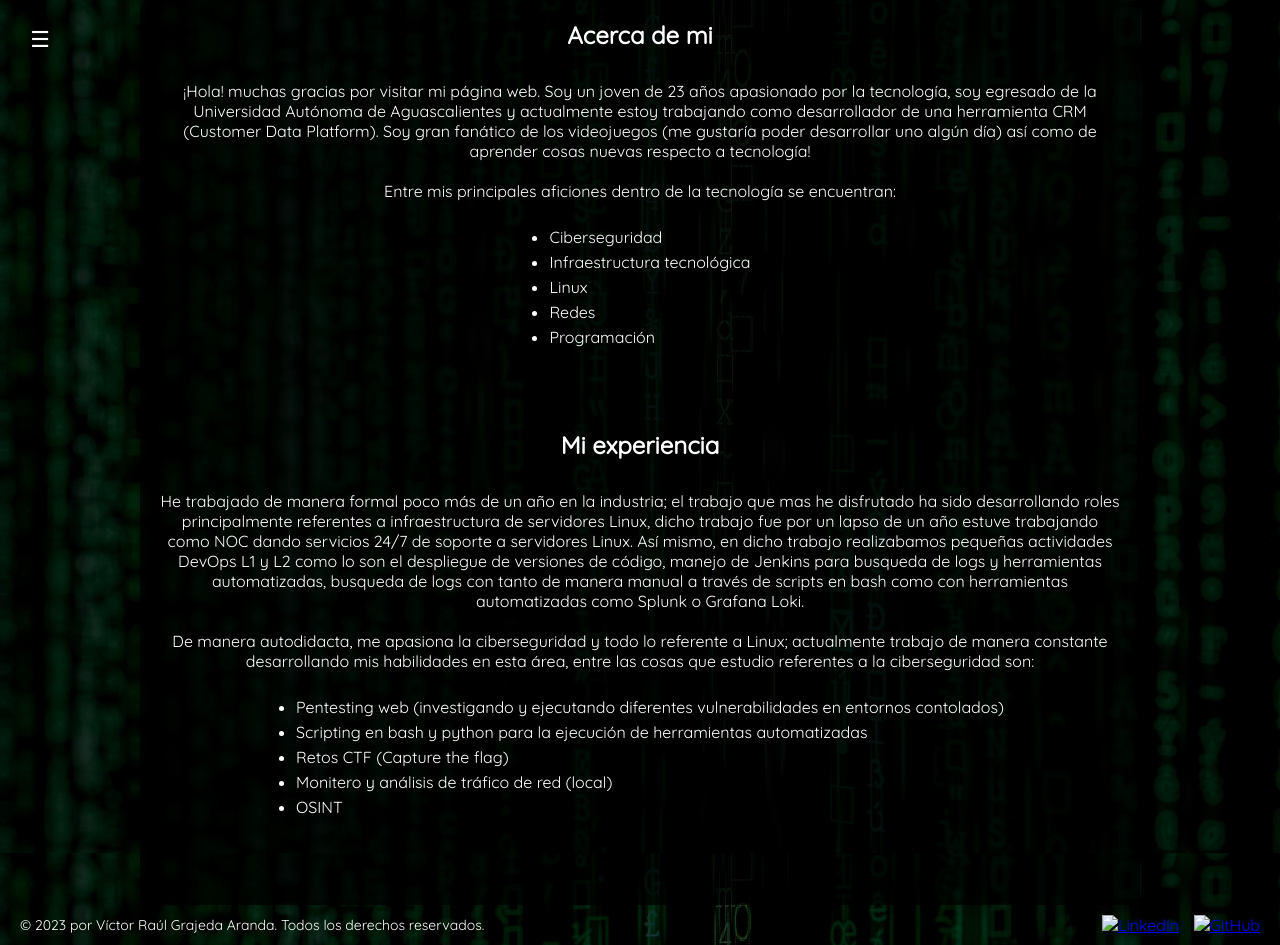
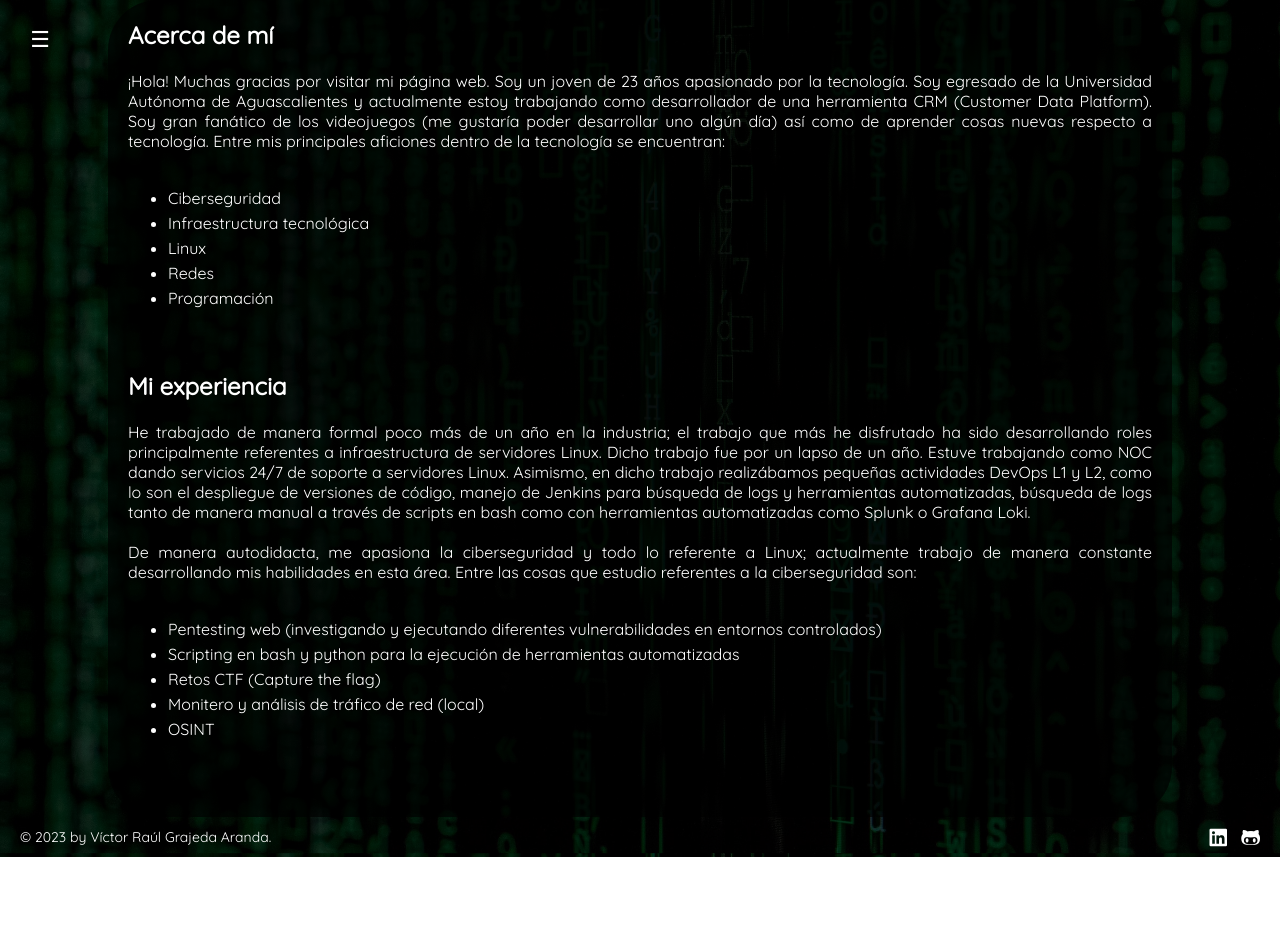
Before and after one commit to vgrajanda/vgrajanda.github.io, a plain HTML site: page html/about.html in a window 1280 px wide. After the commit the page ends 857 px from the top, so only its background shows below. Drawn offline with Linux system fonts and the light colour scheme; files whose address does not match are found by name.

Commit message:
Footer added and about me page fixed

```diff
--- a/css/style.css
+++ b/css/style.css
@@ -64,21 +64,8 @@ body, html {
 	display: flex;
     justify-content: center;
     align-items: center;
-    flex: 1; /* permite que el contenido crezca para llenar el espacio disponible */
+    flex: 1;
     position: relative;
-}
-
-.content::before {
-	content: "";
-    background: url('/home/pix/Documents/github.io/img/background2.jpg') no-repeat center center fixed;
-    background-size: cover;
-    filter: brightness(30%);
-    position: absolute;
-    top: 0;
-    left: 0;
-    right: 0;
-    bottom: 0;
-    z-index: -1; /* para que quede detrás del contenido */
 }
 
 .intro-box {
@@ -93,9 +80,13 @@ body, html {
 }
 
 .profile-pic {
-    width: 140px;
-    height: 140px;
-    border-radius: 40%;
+    width: 200px;
+    height: 200px;
+    border-radius: 50%;
+    background-image: url('../img/me.jpg');
+    background-size: 110%;
+    background-repeat: no-repeat;
+    background-position: center;
 }
 
 .name {
@@ -105,15 +96,15 @@ body, html {
 }
 
 .profession-title {
-    font-size: 18px; /* Tamaño del título, puedes ajustarlo */
-    margin: 0; /* Elimina el margen predeterminado */
+    font-size: 18px;
+    margin: 0;
     color: white;
 }
 
 .cv-button {
     padding: 10px 20px;
     border: none;
-    background-color: #4CAF50; /* Color del botón, puedes ajustarlo */
+    background-color: #4CAF50;
     color: white;
     text-decoration: none;
     border-radius: 5px;
@@ -121,7 +112,7 @@ body, html {
 }
 
 .cv-button:hover {
-    background-color: #45a049; /* Oscurece un poco el color al pasar el cursor */
+    background-color: #45a049;
 }
 
 
@@ -137,41 +128,47 @@ body, html {
 }
 
 .footer-text {
-    color: white; /* Cambia al color que desees */
-    font-size: 14px; /* Ajusta el tamaño del texto como desees */
+    color: white;
+    font-size: 14px;
 }
 
 .social-icons a {
-    margin-left: 10px; /* Espacio entre íconos, ajusta si necesario */
+    margin-left: 10px;
 }
 
 .social-icons img {
-    width: 24px; /* Ajusta el tamaño de los íconos como desees */
-    height: 24px; /* Ajusta el tamaño de los íconos como desees */
+    width: 24px;
+	height: 24px;
 }
 
 /* ABOUT ME */
 
 .about-me {
-    background-color: rgba(0, 0, 0, 0.7); /* fondo negro con transparencia */
+    background-color: rgba(0, 0, 0, 0.7);
     padding: 20px;
-    text-align: center;
-    border-radius: 10px;
-    width: auto; /* esto permitirá que el recuadro se ajuste al contenido */
+    text-align: justify;
+    border-radius: 50px;
+    width: auto;
     display: flex;
     flex-direction: column;
+    gap: 5px;
+    max-width: 80%;
+}
+
+.about-me h1 {
     align-items: center;
-    gap: 15px; /* espacio entre los elementos */
-    max-width: 75%; /* para asegurar que no ocupe todo el ancho de la pantalla */
 }
 
 .hobbies-list {
 	list-style-type: disc;
 	padding-left: 20px;
-	margin-top: -5px;
+	margin-left: 20px;
 }
+
 
 .hobbies-list li {
 	text-align: left;
+	padding-left: 0px;
+	margin-left: 0px;
 	margin-bottom: 5px;
 }
--- a/html/about.html
+++ b/html/about.html
@@ -5,6 +5,8 @@
     <meta name="viewport" content="width=device-width, initial-scale=1.0">
     <title>Portafolio de Ciberseguridad</title>
     <link rel="stylesheet" href="../css/style.css">
+
+	<link rel="stylesheet" href="https://cdnjs.cloudflare.com/ajax/libs/font-awesome/6.0.0-beta3/css/all.min.css">
 </head>
 <body>
     <button class="toggle-btn" onclick="toggleNavbar()">☰</button>
@@ -18,16 +20,13 @@
     </div>
     <div class="content">
         <div class="about-me">
-			<h1 class="name">Acerca de mi</h1>
+			<h1 class="name">Acerca de mí</h1>
 			<p>
-				¡Hola! muchas gracias por visitar mi página web.
+				¡Hola! Muchas gracias por visitar mi página web. Soy un joven de 23 años apasionado por la tecnología. Soy egresado de la
+				Universidad Autónoma de Aguascalientes y actualmente estoy trabajando como desarrollador de una herramienta CRM (Customer Data Platform).
+				Soy gran fanático de los videojuegos (me gustaría poder desarrollar uno algún día) así como de aprender cosas nuevas respecto a tecnología.
+				Entre mis principales aficiones dentro de la tecnología se encuentran:
 
-				Soy un joven de 23 años apasionado por la tecnología, soy egresado de la Universidad Autónoma de Aguascalientes y actualmente estoy trabajando
-				como desarrollador de una herramienta CRM (Customer Data Platform). Soy gran fanático de los videojuegos (me gustaría poder desarrollar uno algún día)
-				así como de aprender cosas nuevas respecto a tecnología!
-				<br/><br/>
-
-				Entre mis principales aficiones dentro de la tecnología se encuentran:
 				<ul class="hobbies-list">
 					<li>Ciberseguridad</li>
 					<li>Infraestructura tecnológica</li>
@@ -39,17 +38,18 @@
 
 			<h2 class="name">Mi experiencia</h2>
 			<p>
-				He trabajado de manera formal poco más de un año en la industria; el trabajo que mas he disfrutado ha sido desarrollando roles principalmente
-				referentes a infraestructura de servidores Linux, dicho trabajo fue por un lapso de un año estuve trabajando como NOC dando servicios 24/7
-				de soporte a servidores Linux. Así mismo, en dicho trabajo realizabamos pequeñas actividades DevOps L1 y L2 como lo son el despliegue de versiones
-				de código, manejo de Jenkins para busqueda de logs y herramientas automatizadas, busqueda de logs con tanto de manera manual a través de scripts en
-				bash como con herramientas automatizadas como Splunk o Grafana Loki. <br><br>
+				He trabajado de manera formal poco más de un año en la industria; el trabajo que más he disfrutado ha sido desarrollando roles principalmente
+				referentes a infraestructura de servidores Linux. Dicho trabajo fue por un lapso de un año. Estuve trabajando como NOC dando servicios 24/7 de
+				soporte a servidores Linux. Asimismo, en dicho trabajo realizábamos pequeñas actividades DevOps L1 y L2, como lo son el despliegue de versiones
+				de código, manejo de Jenkins para búsqueda de logs y herramientas automatizadas, búsqueda de logs tanto de manera manual a través de scripts en
+				bash como con herramientas automatizadas como Splunk o Grafana Loki.
+				<br><br>
 
 				De manera autodidacta, me apasiona la ciberseguridad y todo lo referente a Linux; actualmente trabajo de manera constante desarrollando mis
-				habilidades en esta área, entre las cosas que estudio referentes a la ciberseguridad son:
+				habilidades en esta área. Entre las cosas que estudio referentes a la ciberseguridad son:
 
 				<ul class="hobbies-list">
-					<li>Pentesting web (investigando y ejecutando diferentes vulnerabilidades en entornos contolados)</li>
+					<li>Pentesting web (investigando y ejecutando diferentes vulnerabilidades en entornos controlados)</li>
 					<li>Scripting en bash y python para la ejecución de herramientas automatizadas</li>
 					<li>Retos CTF (Capture the flag)</li>
 					<li>Monitero y análisis de tráfico de red (local)</li>
@@ -60,12 +60,15 @@
     </div>
 
 	<footer class="footer">
-		<span class="footer-text">© 2023 por Víctor Raúl Grajeda Aranda. Todos los derechos reservados.</span>
+		<span class="footer-text">© 2023 by Víctor Raúl Grajeda Aranda.</span>
 		<div class="social-icons">
-			<a href="https://www.linkedin.com" target="_blank" rel="noopener noreferrer"><img src="../img/linkedin-icon.png" alt="LinkedIn"></a>
-			<a href="https://www.github.com" target="_blank" rel="noopener noreferrer"><img src="../img/github-icon.png" alt="GitHub"></a>
+			<a href="https://mx.linkedin.com/in/vgrajanda" target="_blank" rel="noopener noreferrer">
+				<i class="fa-brands fa-linkedin fa-lg" style="color: #ffffff;"></i></a>
+			<a href="https://github.com/vgrajanda" target="_blank">
+				<i class="fa-brands fa-github-alt fa-lg" style="color: #ffffff;"></i></a>
 		</div>
 	</footer>
+
 
     <script src="../js/scripts.js"></script>
 </body>
```
Also changed, not shown: index.html (+9 -6 lines), img/me.jpg (added), 2 other files.
